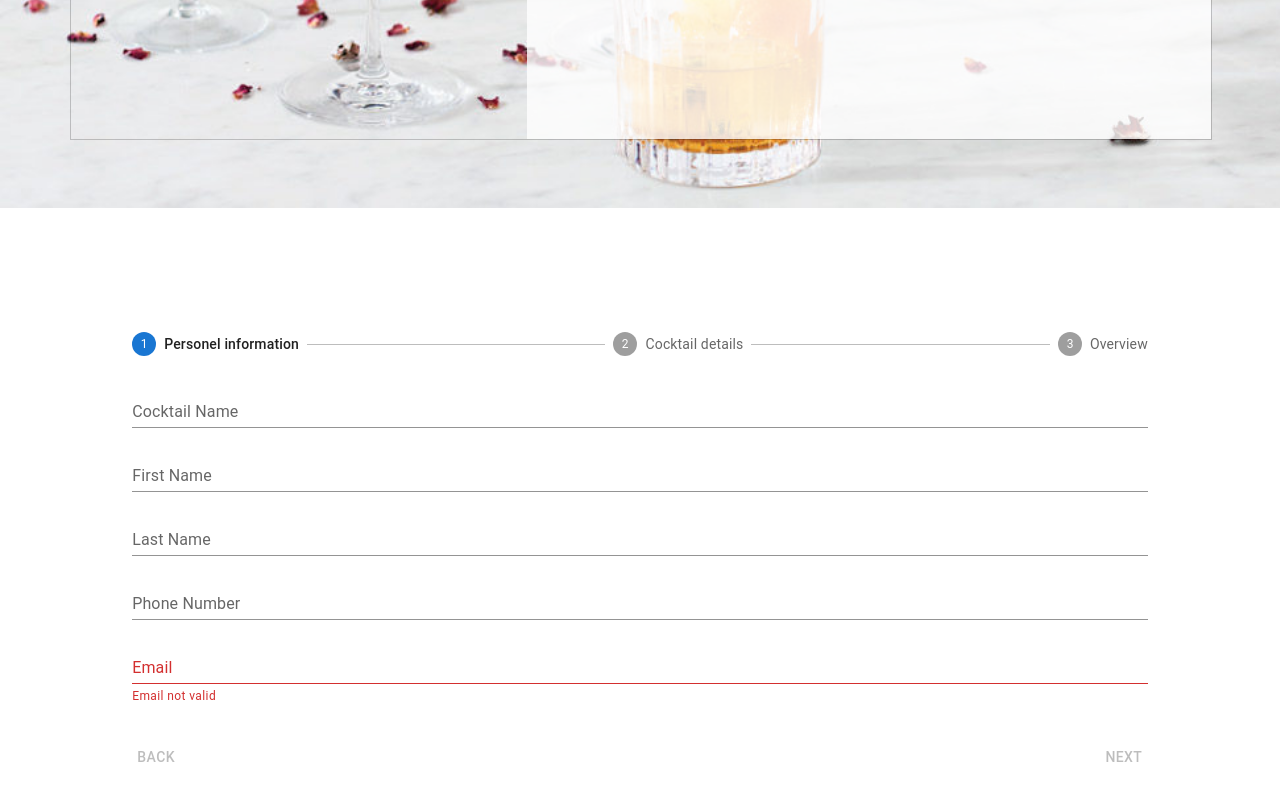
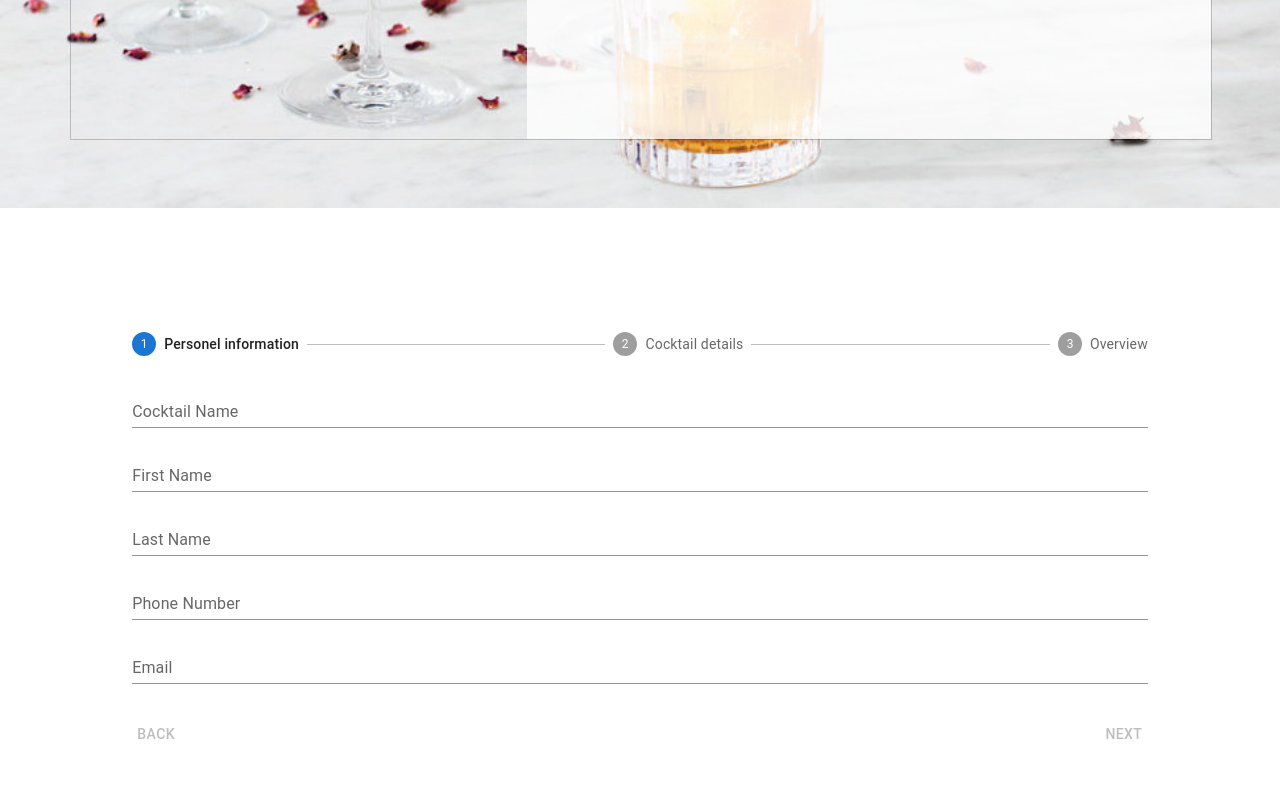
Before and after one commit to SaharMohsni/react-redux-styled-components, a React (Create React App) app: page / in a window 1280 px wide. Shown: the part 592-1392 px from the top of the page. Built offline with nearby package versions, Linux system fonts and the light colour scheme.

Commit message:
update email validation

```diff
--- a/src/components/cocktailCreactionSection/cocktailOwnerForm/CocktailOwnerForm.jsx
+++ b/src/components/cocktailCreactionSection/cocktailOwnerForm/CocktailOwnerForm.jsx
@@ -24,6 +24,10 @@ import {
 
 const CocktailOwnerForm = () => {
   const [inputs, setInputs] = React.useState({});
+  console.log(
+    "🚀 ~ file: CocktailOwnerForm.jsx ~ line 27 ~ CocktailOwnerForm ~ inputs",
+    inputs
+  );
 
   // Handle Input change with Field validations
   const handleChange = (event, fieldType = "") => {
@@ -56,7 +60,8 @@ const CocktailOwnerForm = () => {
 
   // email has error
   const emailHasError =
-    hasError("email") || (!hasError("email") && !isValidEmail(inputs["email"]));
+    hasError("email") ||
+    (hasKey(inputs, "email") && !isValidEmail(inputs["email"]));
 
   return (
     <Box
```
